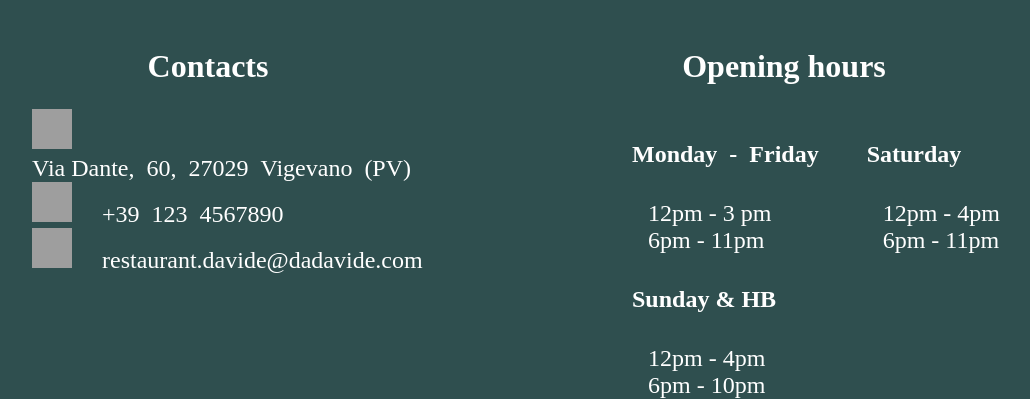
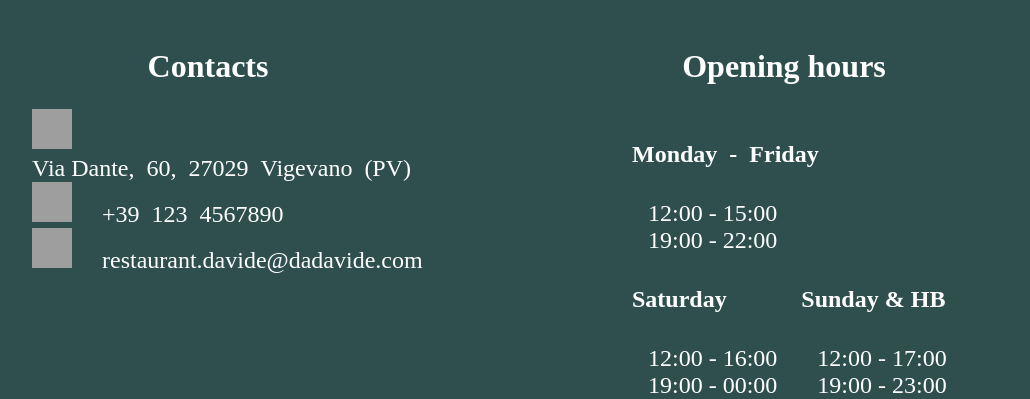
Before and after one commit to Davide-Lotito/WMT_project, a PHP site: page /pages/contacts.html in a window 1280 px wide. Shown: the part 825-1224 px from the top of the page, without its empty margins (144-1174 px from the left). Run offline with PHP 8.4, Linux system fonts and the light colour scheme; some web fonts are replaced; grey boxes are pictures that could not be loaded.

Commit message:
some minor changes
- correct social logo bug
- change opening hours

```diff
--- a/pages/contacts.html
+++ b/pages/contacts.html
@@ -62,22 +62,22 @@
                 <li class="float-left">
                     <h4>Monday&nbsp;&nbsp-&nbsp;&nbspFriday</h4>
                     <ul>
-                        <li>12pm - 3 pm</li>
-                        <li>6pm - 11pm</li>
+                        <li>12:00 - 15:00</li>
+                        <li>19:00 - 22:00</li>
                     </ul>
                 </li>
                 <li class="float-left">
                     <h4>Saturday</h4>
                     <ul>
-                        <li>12pm - 4pm</li>
-                        <li>6pm - 11pm</li>
+                        <li>12:00 - 16:00</li>
+                        <li>19:00 - 00:00</li>
                     </ul>
                 </li>
                 <li class="float-left">
                     <h4>Sunday & HB</h4>
                     <ul>
-                        <li>12pm - 4pm</li>
-                        <li>6pm - 10pm</li>
+                        <li>12:00 - 17:00</li>
+                        <li>19:00 - 23:00</li>
                     </ul>
                 </li>
             </ul>
--- a/style/common.css
+++ b/style/common.css
@@ -130,7 +130,7 @@ body {
 
 .fa {
     padding: 0.5em;
-    width: 12%; height: 15%;
+    width: 1em; height: 1em;
     text-decoration: none;
     margin-top: 0.7em;
 }
--- a/style/contacts.css
+++ b/style/contacts.css
@@ -139,3 +139,11 @@ ul li{
     padding-left: 1em;
     padding-right: 1em;
 }
+
+#footer .fa{
+    box-sizing: unset;
+    padding: 0.5em;
+    width: 1em; height: 1em;
+    text-decoration: none;
+    margin-top: 0.7em;
+}
```
Also changed, not shown: pages/book.html (+6 -6 lines), script/book.js (+14 -16 lines).
